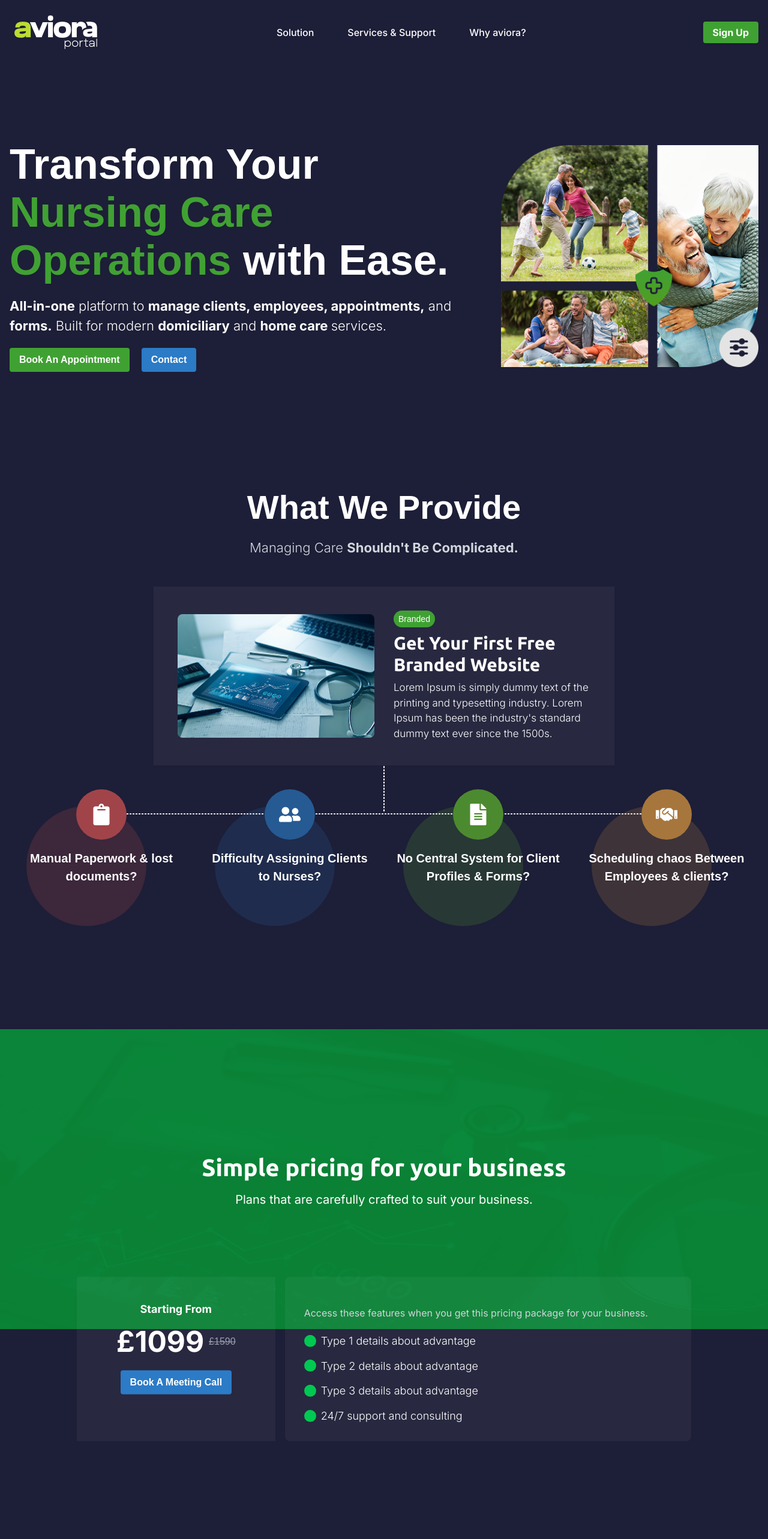
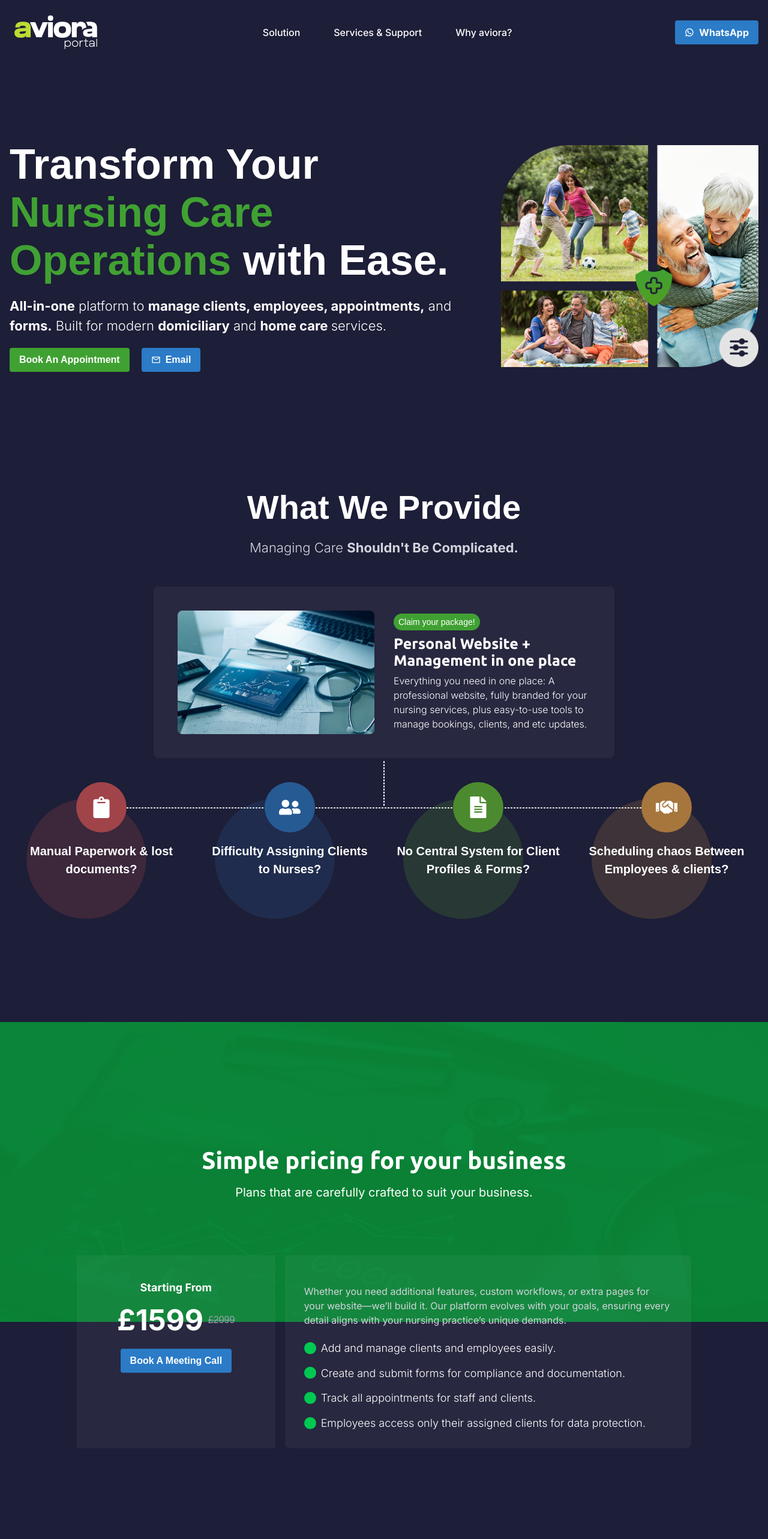
Before and after one commit to sohanthink/aviora, a Next.js app: page / in a window 1280 px wide. Shown: the top 2566 px of the page at 60% size. Built offline with nearby package versions, Linux system fonts and the light colour scheme.

Commit message:
some tweaks and info updates

```diff
--- a/components/Banner.jsx
+++ b/components/Banner.jsx
@@ -3,6 +3,8 @@ import React from 'react'
 
 import bannerImage from '../public/images/banner.png'
 import Link from 'next/link'
+import { MdOutlineAlternateEmail, MdOutlineMailOutline } from "react-icons/md";
+
 
 const Banner = () => {
     return (
@@ -18,8 +20,13 @@ const Banner = () => {
                     <Link className="btn-primary" href='#'>
                         Book An Appointment
                     </Link>
-                    <Link className="btn-secondary" href='#'>
-                        Contact
+                    <Link
+                        href="mailto:info@avioraportal.com"
+                        className="btn-secondary flex items-center gap-2"
+                        style={{ textDecoration: 'none' }}
+                    >
+                        <MdOutlineMailOutline />
+                        Email
                     </Link>
                 </div>
             </div>
--- a/components/Footer.jsx
+++ b/components/Footer.jsx
@@ -1,5 +1,8 @@
 import React from 'react';
-import { FaFacebookF, FaLinkedinIn, FaTwitter, FaInstagram } from 'react-icons/fa';
+import { FaFacebookF, FaLinkedinIn, FaTwitter, FaInstagram, FaWhatsapp } from 'react-icons/fa';
+import logo from '../public/images/logowhite.png';
+import Image from 'next/image';
+
 
 const Footer = () => {
     return (
@@ -7,7 +10,7 @@ const Footer = () => {
             <div className="container mx-auto px-10">
                 <div className="flex flex-col md:flex-row justify-between items-center space-y-6 md:space-y-0">
                     <div className="text-center md:text-left">
-                        <h2 className="text-3xl font-bold text-white">aviora</h2>
+                        <Image src={logo} alt="logo" width={150} />
                         <p className="text-sm mt-2 text-gray-400">
                             Transforming nursing care operations with ease.
                         </p>
@@ -28,11 +31,11 @@ const Footer = () => {
                             <FaLinkedinIn />
                         </a>
                         <a
-                            href="#"
+                            href="https://wa.me/message/3V4KLRGQ6IBEP1"
                             className="w-10 h-10 rounded-full bg-gray-700 flex items-center justify-center text-white hover:bg-primary transition-colors"
-                            aria-label="Twitter"
+                            aria-label="WhatsApp"
                         >
-                            <FaTwitter />
+                            <FaWhatsapp />
                         </a>
                         <a
                             href="#"
--- a/components/Navbar.jsx
+++ b/components/Navbar.jsx
@@ -4,6 +4,7 @@ import Image from 'next/image';
 import React, { useState } from 'react';
 import logo from '../public/images/logowhite.png';
 import Link from 'next/link';
+import { RiWhatsappLine } from "react-icons/ri";
 
 const Navbar = () => {
     const [isOpen, setIsOpen] = useState(false);
@@ -18,17 +19,23 @@ const Navbar = () => {
                 <a href="#about" className="text-white hover:underline">Services & Support</a>
                 <a href="#contact" className="text-white hover:underline">Why aviora?</a>
             </div>
-            <div className="hidden md:block">
-                <Link className="btn-primary" href="#">
-                    Sign Up
+
+            <Link
+                href="https://wa.me/message/3V4KLRGQ6IBEP1"
+                target="_blank"
+                rel="noopener noreferrer"
+                className="btn-secondary flex items-center gap-2 "
+            >
+                <RiWhatsappLine />WhatsApp
             </Link>
-            </div>
+
             <div className="md:hidden">
                 <button onClick={() => setIsOpen(!isOpen)} className="text-white text-3xl">
                     {isOpen ? '✖' : '☰'}
                 </button>
             </div>
-            {isOpen && (
+            {
+                isOpen && (
                     <div className="absolute top-16 left-0 w-full bg-gray-800 text-white flex flex-col items-center gap-4 p-4 md:hidden">
                         <a href="#home" className="text-white hover:underline">Solution</a>
                         <a href="#about" className="text-white hover:underline">Services & Support</a>
@@ -37,8 +44,9 @@ const Navbar = () => {
                             Sign Up
                         </Link>
                     </div>
-            )}
-        </nav>
+                )
+            }
+        </nav >
     );
 };
 
--- a/components/Pricing.jsx
+++ b/components/Pricing.jsx
@@ -32,8 +32,8 @@ const Pricing = () => {
                     <div className="bg-[#E4E4E40D] p-10 text-center text-white md:col-span-1">
                         <h2 className="text-lg font-bold font-secondary">Starting From</h2>
                         <div className="flex items-center justify-center space-x-2 mt-4">
-                            <span className="text-5xl font-bold font-secondary">£1099</span>
-                            <span className="text-gray-400 line-through">£1590</span>
+                            <span className="text-5xl font-bold font-secondary">£1599</span>
+                            <span className="text-gray-400 line-through">£2099</span>
                         </div>
                         <button className="btn-secondary mt-6">
                             Book A Meeting Call
@@ -42,24 +42,24 @@ const Pricing = () => {
 
                     <div className='bg-[#E4E4E40D] p-8 text-white md:col-span-2 flex flex-col justify-center rounded-lg'>
                         <p className="text-gray-300 mt-4 font-secondary">
-                            Access these features when you get this pricing package for your business.
+                            Whether you need additional features, custom workflows, or extra pages for your website—we’ll build it. Our platform evolves with your goals, ensuring every detail aligns with your nursing practice’s unique demands.
                         </p>
                         <ul className="mt-6 space-y-5">
                             <li className="flex items-center space-x-2">
                                 <span className="w-5 h-5 bg-green-500 rounded-full"></span>
-                                <span className='font-secondary font-light text-[18px]'>Type 1 details about advantage</span>
+                                <span className='font-secondary font-light text-[18px]'>Add and manage clients and employees easily.</span>
                             </li>
                             <li className="flex items-center space-x-2">
                                 <span className="w-5 h-5 bg-green-500 rounded-full"></span>
-                                <span className='font-secondary font-light text-[18px]'>Type 2 details about advantage</span>
+                                <span className='font-secondary font-light text-[18px]'>Create and submit forms for compliance and documentation.</span>
                             </li>
                             <li className="flex items-center space-x-2">
                                 <span className="w-5 h-5 bg-green-500 rounded-full"></span>
-                                <span className='font-secondary font-light text-[18px]'>Type 3 details about advantage</span>
+                                <span className='font-secondary font-light text-[18px]'>Track all appointments for staff and clients.</span>
                             </li>
                             <li className="flex items-center space-x-2">
                                 <span className="w-5 h-5 bg-green-500 rounded-full"></span>
-                                <span className='font-secondary font-light text-[18px]'>24/7 support and consulting</span>
+                                <span className='font-secondary font-light text-[18px]'>Employees access only their assigned clients for data protection.</span>
                             </li>
                         </ul>
                     </div>
--- a/components/WhatWeProvide.jsx
+++ b/components/WhatWeProvide.jsx
@@ -41,14 +41,14 @@ const WhatWeProvide = () => {
                     Managing Care <span className="font-bold">Shouldn't Be Complicated.</span>
                 </p>
 
-                <div className='flex flex-col md:flex-row items-center justify-center space-x-0 md:space-x-8 space-y-4 md:space-y-0 mb-10 max-w-3xl bg-[#E4E4E40D] p-10'>
+                <div className='flex flex-col md:flex-row items-center justify-center space-x-0 md:space-x-8 space-y-4 md:space-y-0 mb-10 max-w-3xl bg-[#E4E4E40D] p-10 z-50 rounded-lg'>
                     <div className=' md:w-1/2 w-full'>
                         <Image src={provideimg} alt="Provide Image" width={700} />
                     </div>
                     <div className='text-white flex items-start flex-col space-y-2 md:w-1/2 w-full'>
-                        <span className="bg-primary px-2 py-1 text-sm rounded-full inline-block text-start">Branded</span>
-                        <h1 className='text-start font-primary font-bold text-3xl'>Get Your First Free Branded Website</h1>
-                        <p className='text-start font-secondary font-light text-[17px]'>Lorem Ipsum is simply dummy text of the printing and typesetting industry. Lorem Ipsum has been the industry's standard dummy text ever since the 1500s.</p>
+                        <span className="bg-primary px-2 py-1 text-sm rounded-full inline-block text-start">Claim your package!</span>
+                        <h1 className='text-start font-primary font-bold text-[25px] leading-7'>Personal Website + Management in one place</h1>
+                        <p className='text-start font-secondary font-light text-[16px]'>Everything you need in one place: A professional website, fully branded for your nursing services, plus easy-to-use tools to manage bookings, clients, and etc updates.</p>
                     </div>
                 </div>
 
```
Lines whose indentation alone changed are shown as unchanged.
